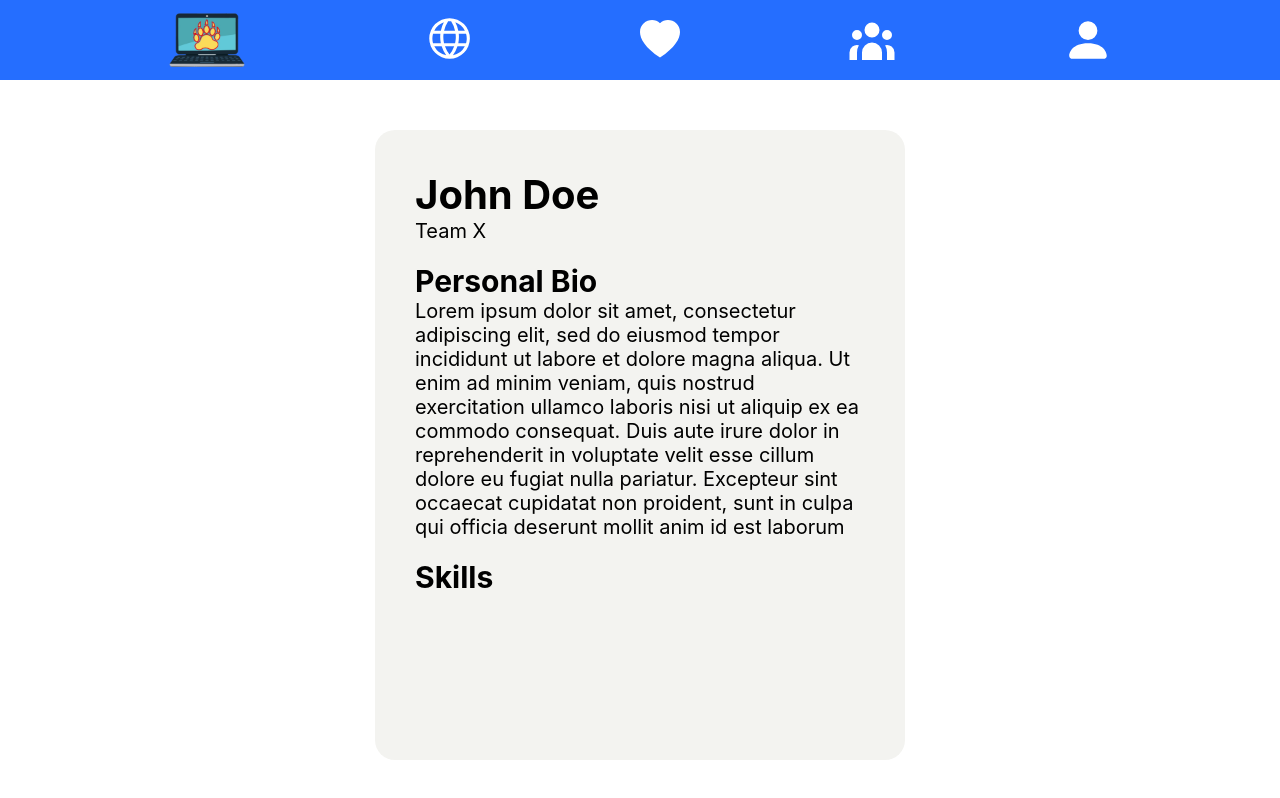
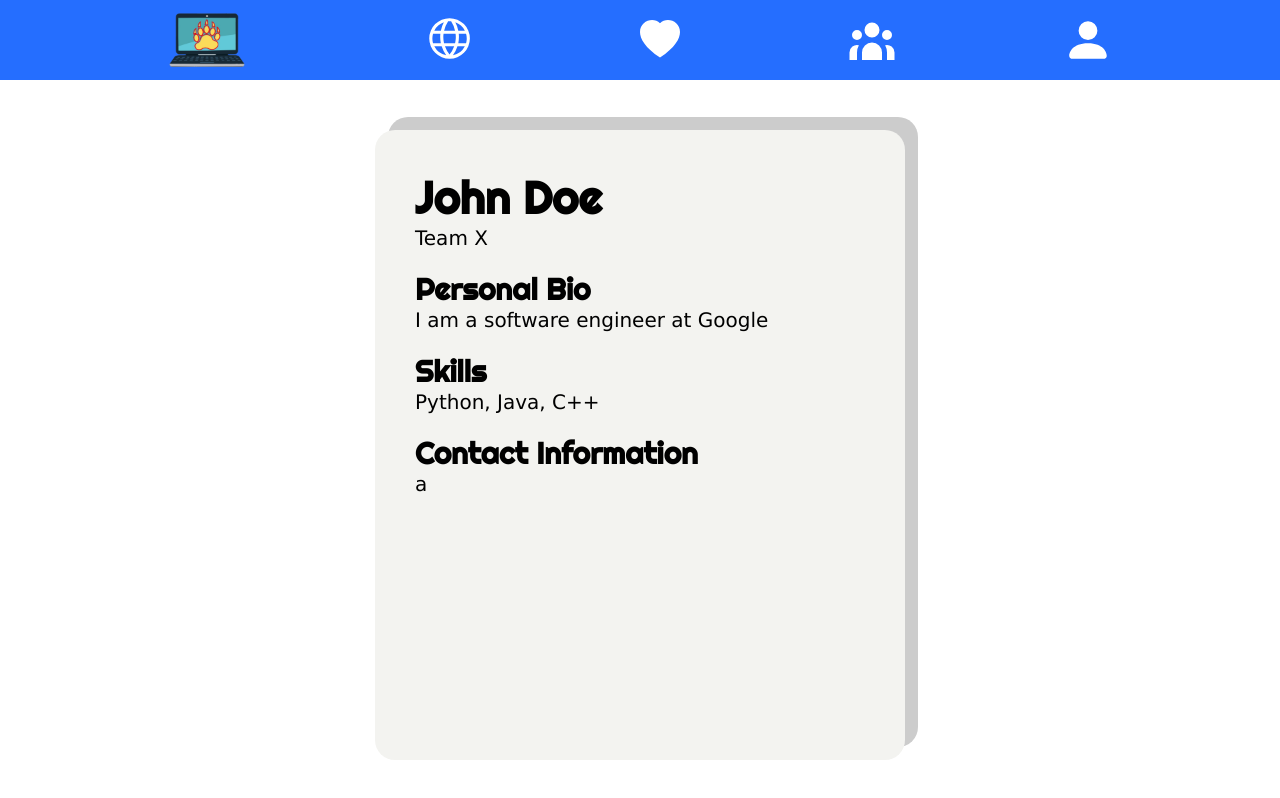
Before and after one commit to y-fysiks/htn-hatch, a React (Create React App) app in the folder client/: page /profile in a window 1280 px wide. Built offline with nearby package versions, Linux system fonts and the light colour scheme; no server answers.

Commit message:
worked on UI frontend

```diff
--- a/client/src/App.css
+++ b/client/src/App.css
@@ -1,3 +1,5 @@
+@import url('https://fonts.googleapis.com/css?family=Righteous');
+
 .App {
   text-align: center;
 }
--- a/client/src/App.js
+++ b/client/src/App.js
@@ -8,8 +8,48 @@ import Team from './Team/Team';
 import Explore from './Explore/Explore';
 import  { Navbar } from './Navbar/Navbar'
 
+export const axios = require('axios');
+export const uuid = 1;
+export let user;
+export let team;
 
 function App() {
+  //get the user's profile
+  axios.get('/user', {
+    params: {
+      ID: uuid
+    }
+  })
+  .then(function (response) {
+    console.log(response);
+    user = response;
+  })
+  .catch(function (error) {
+    console.log(error);
+  })
+  .then(function () {
+    // always executed
+  });
+  user = {name: 'John Doe', teamID: '1', skills: ['Python', 'Java', 'C++'], bio: 'I am a software engineer at Google', linkedIn: 'a'};
+
+  //get the user's team
+  axios.get('/team', {
+    params: {
+      ID: user.teamID
+    }
+  })
+  .then(function (response) {
+    console.log(response);
+    team = response;
+  })
+  .catch(function (error) {
+    console.log(error);
+  })
+  .then(function () {
+    // always executed
+  });
+  team = {name: 'Team X'};
+
   return (
     <BrowserRouter>
       <Navbar/>
--- a/client/src/Matches/Matches.elements.js
+++ b/client/src/Matches/Matches.elements.js
@@ -1,6 +1,15 @@
 import styled from 'styled-components'
 
 
-export const SampleDiv = styled.div`
-  color: black
+export const MainDiv = styled.div`
+  color: black;
+  font-family: 'Righteous';
+  font-size: 50px;
+  font-weight: bold;
+  margin: 50px;
+  text-align: center;
 `
+
+export const MarginDiv = styled.div`
+  height: 80px;
+`
--- a/client/src/Matches/Matches.js
+++ b/client/src/Matches/Matches.js
@@ -2,15 +2,18 @@ import React from 'react'
 
 //Styled Components
 import {
-  SampleDiv
+  MainDiv,
+  MarginDiv,
 } from './Matches.elements'
 
 const Matches = () => {
+
   return (
     <>
-      <SampleDiv>
-        hello
-      </SampleDiv>
+      <MarginDiv></MarginDiv>
+      <MainDiv> Your Matches
+
+      </MainDiv>
     </>
   )
 }
--- a/client/src/Profile/Profile.elements.js
+++ b/client/src/Profile/Profile.elements.js
@@ -3,7 +3,8 @@ import styled from 'styled-components'
 
 export const SampleDiv = styled.div`
   color: black;
-  font-size: 40px;
+  font-family: 'Righteous';
+  font-size: 45px;
   font-weight: bold;
   background-color: #F3F3F0;
   max-width: 450px;
@@ -13,31 +14,23 @@ export const SampleDiv = styled.div`
   margin-top: 50px;
   border-radius: 20px;
   padding: 40px;
+  box-shadow: 13px -13px #CCCCCC;
 `
 export const MarginDiv = styled.div`
   height: 80px;
 `
 
-export const TeamNameP = styled.p`
-  font-size: 20px;
-  font-weight: normal;
-  margin: 0px;
-`
-export const BioHeader = styled.p`
+export const Header = styled.p`
+  font-family: 'Righteous';
   font-size: 30px;
   font-weight: bold;
   margin-top: 20px;
   margin-bottom: 0px;
 `
 
-export const Bio = styled.p`
+export const Body = styled.p`
   font-size: 20px;
   font-weight: normal;
   margin-top: 0px;
+  font-family: 'Verdana';
 `
-export const SkillsHeader = styled.p`
-  font-size: 30px;
-  font-weight: bold;
-  margin-top: 20px;
-  margin-bottom: 0px;
-`
--- a/client/src/Profile/Profile.js
+++ b/client/src/Profile/Profile.js
@@ -1,24 +1,35 @@
 import React from 'react'
+import { user } from '../App';
+import { team } from '../App';
 
 //Styled Components
 import {
   SampleDiv,
   MarginDiv,
-  TeamNameP,
-  BioHeader,
-  Bio,
-  SkillsHeader
+  Header,
+  Body,
 } from './Profile.elements'
 
 const Profile = () => {
+  const skillsF = [];
+  for (let i = 0; i < user.skills.length; i++) {
+    skillsF.push(user.skills[i]);
+    if (i < user.skills.length - 1){
+      skillsF.push(', ');
+    }
+  }
+
   return (
     <>
       <MarginDiv></MarginDiv>
-      <SampleDiv>John Doe
-        <TeamNameP> Team X </TeamNameP>
-        <BioHeader> Personal Bio </BioHeader>
-        <Bio> Lorem ipsum dolor sit amet, consectetur adipiscing elit, sed do eiusmod tempor incididunt ut labore et dolore magna aliqua. Ut enim ad minim veniam, quis nostrud exercitation ullamco laboris nisi ut aliquip ex ea commodo consequat. Duis aute irure dolor in reprehenderit in voluptate velit esse cillum dolore eu fugiat nulla pariatur. Excepteur sint occaecat cupidatat non proident, sunt in culpa qui officia deserunt mollit anim id est laborum </Bio>
-        <SkillsHeader> Skills </SkillsHeader>
+      <SampleDiv> { user.name }
+        <Body> { team.name } </Body>
+        <Header> Personal Bio </Header>
+        <Body> { user.bio } </Body>
+        <Header> Skills </Header>
+        <Body> {skillsF} </Body>
+        <Header> Contact Information </Header>
+        <Body> { user.linkedIn } </Body>
       </SampleDiv>
     </>
   )
--- a/client/src/Team/Team.elements.js
+++ b/client/src/Team/Team.elements.js
@@ -1,20 +1,45 @@
 import styled from 'styled-components'
 
 
-export const SampleDiv = styled.div`
-  color: black;
-  font-size: 40px;
+export const HeaderDiv = styled.div`
+  margin-top: 100px;
+  margin-left: 80px;
+  margin-right: 80px;
+  margin-bottom: 100px;
+`
+
+export const HeaderIcon = styled.img`
+  width: 100px;
+  height: 100px;
+`
+
+export const HeaderText = styled.h1`
+  font-family: 'Righteous';
+  font-size: 50px;
   font-weight: bold;
-  background-color: #F3F3F0;
-  max-width: 450px;
-  min-height: 550px;
-  margin-left: auto;
-  margin-right: auto;
-  margin-top: 50px;
-  border-radius: 20px;
-  padding: 40px;
-  box-shadow: 13px -13px #CCCCCC;
 `
+
 export const MarginDiv = styled.div`
   height: 80px;
 `
+export const IconDiv = styled.div`
+  margin-left: auto;
+  margin-right: auto;
+  margin-top: 0px;
+  margin-bottom: 0px;
+`
+
+export const Header = styled.p`
+  font-family: 'Righteous';
+  font-size: 30px;
+  font-weight: bold;
+  margin-top: 20px;
+  margin-bottom: 0px;
+`
+
+export const Body = styled.p`
+  font-size: 20px;
+  font-weight: normal;
+  margin-top: 0px;
+  font-family: 'Verdana';
+`
--- a/client/src/Team/Team.js
+++ b/client/src/Team/Team.js
@@ -1,16 +1,25 @@
 import React from 'react'
+import { HiUserGroup } from 'react-icons/hi'
+
 
 //Styled Components
 import {
-  SampleDiv,
-  MarginDiv
+  HeaderDiv,
+  HeaderText,
+  MarginDiv,
+  Header,
+  Body
 } from './Team.elements'
 
 const Team = () => {
+
   return (
     <>
       <MarginDiv></MarginDiv>
-      <SampleDiv>Team X</SampleDiv>
+      <HeaderDiv>
+        <HiUserGroup size={70}/>
+        <HeaderText> Your Team </HeaderText>
+      </HeaderDiv>
 
     </>
   )
```
